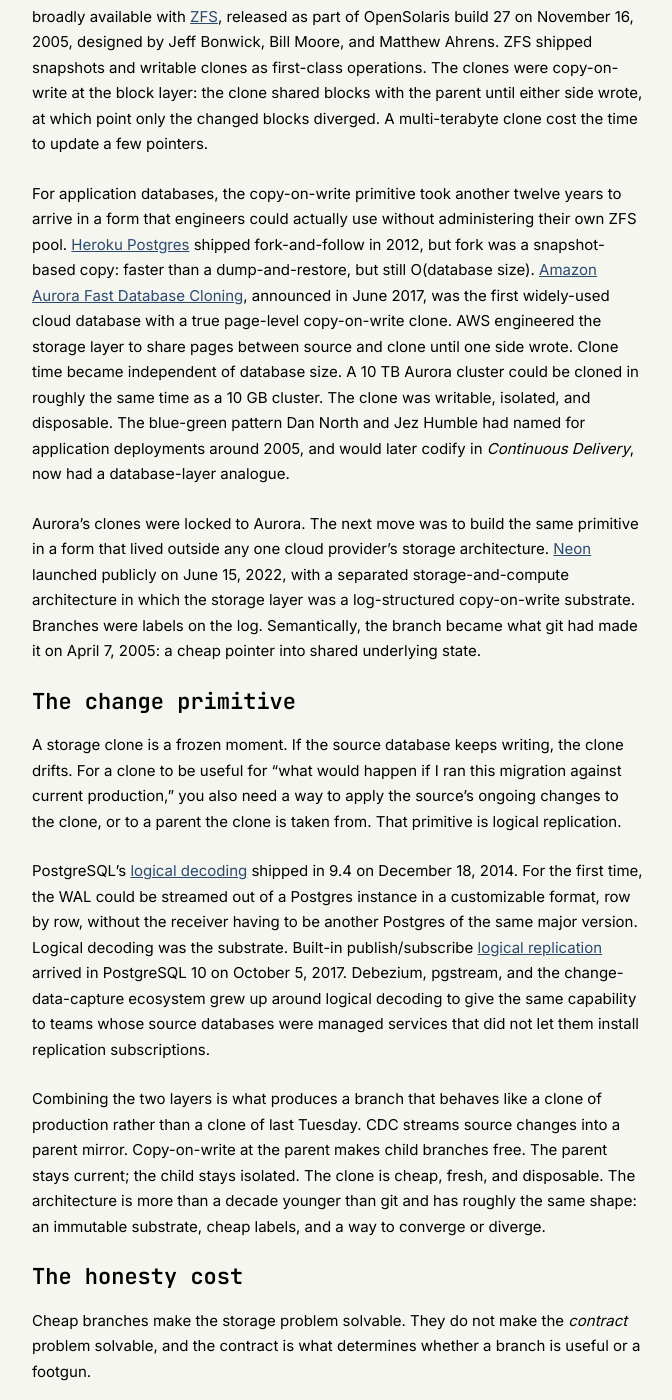
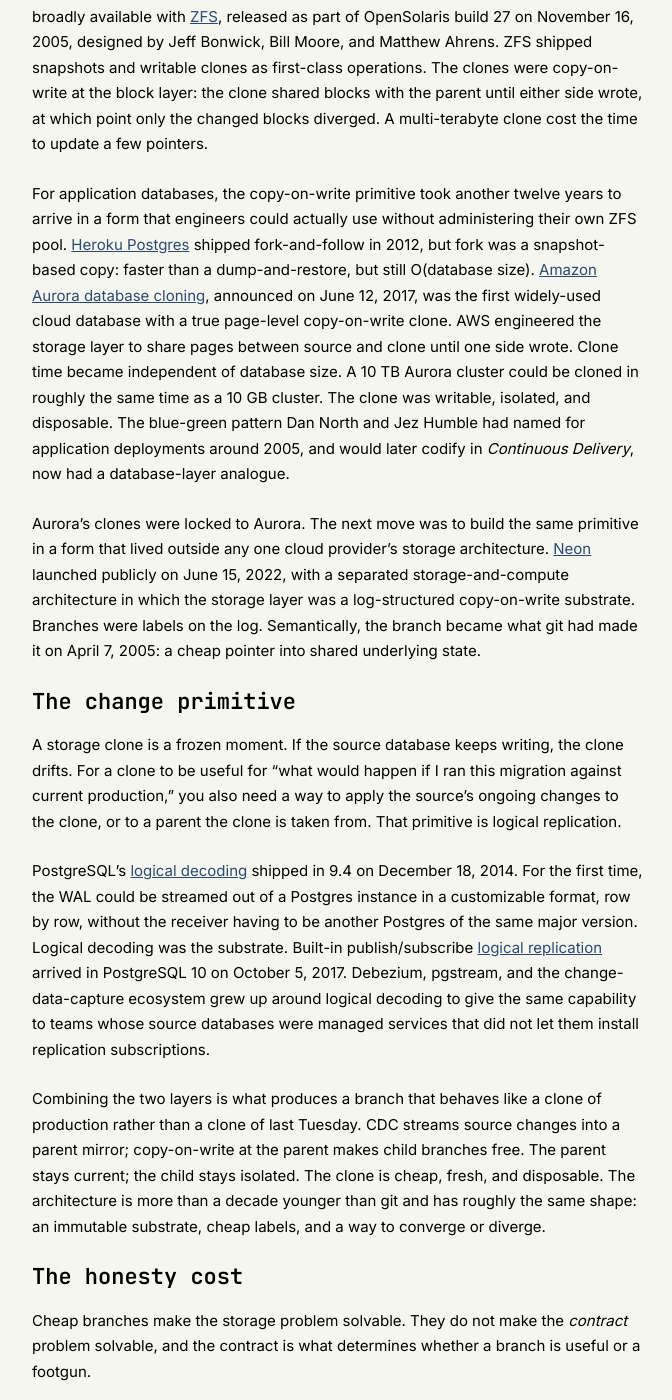
Before and after one commit to ashita-ai/ashita-ai.github.io, a Jekyll site: the page built from _posts/2026-05-14-branching-came-late-to-data.md, in a window 1280 px wide and 1400 px high, scrolled down 1613 px. Shown: the whole window, without its empty margins (302-974 px from the left). Built offline with Jekyll 4.4.1, drawn with Linux system fonts in a browser that asks for light colours; some of the changed text lies outside the part shown.

Commit message:
Publish 'Branching Came Late to Data' for 2026-05-14
Bring the post forward from 2026-05-19 and apply final polish:
- Aurora link now points to the June 12, 2017 announcement and drops
  the 'Fast' branding (the 'Fast Database Cloning' name belongs to the
  August 30 follow-up; June is the load-bearing date for the argument).
- Smooth the storage-primitive recap into a single mechanism beat.
- Split the long 'work that is mostly still ahead' paragraph.
- Soften 'The position I have settled on' to 'My answer is'.
- Sharpen the closing into two parallel sentences.

```diff
--- a/_posts/2026-05-19-branching-came-late-to-data.md
+++ b/_posts/2026-05-14-branching-came-late-to-data.md
@@ -26,7 +26,7 @@
 
 WAFL was proprietary and tied to NetApp hardware. The same architecture became broadly available with [ZFS](https://en.wikipedia.org/wiki/ZFS), released as part of OpenSolaris build 27 on November 16, 2005, designed by Jeff Bonwick, Bill Moore, and Matthew Ahrens. ZFS shipped snapshots and writable clones as first-class operations. The clones were copy-on-write at the block layer: the clone shared blocks with the parent until either side wrote, at which point only the changed blocks diverged. A multi-terabyte clone cost the time to update a few pointers.
 
-For application databases, the copy-on-write primitive took another twelve years to arrive in a form that engineers could actually use without administering their own ZFS pool. [Heroku Postgres](https://blog.heroku.com/announcing_follow) shipped fork-and-follow in 2012, but fork was a snapshot-based copy: faster than a dump-and-restore, but still O(database size). [Amazon Aurora Fast Database Cloning](https://aws.amazon.com/blogs/aws/amazon-aurora-fast-database-cloning/), announced in June 2017, was the first widely-used cloud database with a true page-level copy-on-write clone. AWS engineered the storage layer to share pages between source and clone until one side wrote. Clone time became independent of database size. A 10 TB Aurora cluster could be cloned in roughly the same time as a 10 GB cluster. The clone was writable, isolated, and disposable. The blue-green pattern Dan North and Jez Humble had named for application deployments around 2005, and would later codify in *Continuous Delivery*, now had a database-layer analogue.
+For application databases, the copy-on-write primitive took another twelve years to arrive in a form that engineers could actually use without administering their own ZFS pool. [Heroku Postgres](https://blog.heroku.com/announcing_follow) shipped fork-and-follow in 2012, but fork was a snapshot-based copy: faster than a dump-and-restore, but still O(database size). [Amazon Aurora database cloning](https://aws.amazon.com/about-aws/whats-new/2017/06/amazon-aurora-introduces-database-cloning-capabilities/), announced on June 12, 2017, was the first widely-used cloud database with a true page-level copy-on-write clone. AWS engineered the storage layer to share pages between source and clone until one side wrote. Clone time became independent of database size. A 10 TB Aurora cluster could be cloned in roughly the same time as a 10 GB cluster. The clone was writable, isolated, and disposable. The blue-green pattern Dan North and Jez Humble had named for application deployments around 2005, and would later codify in *Continuous Delivery*, now had a database-layer analogue.
 
 Aurora's clones were locked to Aurora. The next move was to build the same primitive in a form that lived outside any one cloud provider's storage architecture. [Neon](https://neon.com/blog/hello-world) launched publicly on June 15, 2022, with a separated storage-and-compute architecture in which the storage layer was a log-structured copy-on-write substrate. Branches were labels on the log. Semantically, the branch became what git had made it on April 7, 2005: a cheap pointer into shared underlying state.
 
@@ -36,7 +36,7 @@
 
 PostgreSQL's [logical decoding](https://www.postgresql.org/docs/release/9.4.0/) shipped in 9.4 on December 18, 2014. For the first time, the WAL could be streamed out of a Postgres instance in a customizable format, row by row, without the receiver having to be another Postgres of the same major version. Logical decoding was the substrate. Built-in publish/subscribe [logical replication](https://www.postgresql.org/docs/release/10.0/) arrived in PostgreSQL 10 on October 5, 2017. Debezium, pgstream, and the change-data-capture ecosystem grew up around logical decoding to give the same capability to teams whose source databases were managed services that did not let them install replication subscriptions.
 
-Combining the two layers is what produces a branch that behaves like a clone of production rather than a clone of last Tuesday. CDC streams source changes into a parent mirror. Copy-on-write at the parent makes child branches free. The parent stays current; the child stays isolated. The clone is cheap, fresh, and disposable. The architecture is more than a decade younger than git and has roughly the same shape: an immutable substrate, cheap labels, and a way to converge or diverge.
+Combining the two layers is what produces a branch that behaves like a clone of production rather than a clone of last Tuesday. CDC streams source changes into a parent mirror; copy-on-write at the parent makes child branches free. The parent stays current; the child stays isolated. The clone is cheap, fresh, and disposable. The architecture is more than a decade younger than git and has roughly the same shape: an immutable substrate, cheap labels, and a way to converge or diverge.
 
 ## The honesty cost
 
@@ -48,7 +48,9 @@
 
 The honest engineering move is to write the divergences down per category and let users make informed decisions. The dishonest move is to call the result "a clone" and let the corner cases surface at 2 AM. The honest version looks like a [parity contract](/blog/contracts-as-infrastructure/): triggers default-disabled on the parent mirror and re-enabled on the child at the moment of branch cut; sequences advanced once post-snapshot; `cron.*` excluded from WAL replay by default, with an explicit opt-in symmetric strategy for customers who want it; extensions filtered through the target's allowlist and unsupported ones either failing the branch loudly or dropped with explicit consent. Defaults are full-clone; divergences are flags. A branching *product* is not its storage architecture. The storage architecture is the substrate. The product is the contract: a per-category statement of what a branch faithfully mirrors of source, where it intentionally diverges, and why.
 
-This is the work that is mostly still ahead, and the conversation in the industry has not caught up to it. Most of the writing about data branching is about the storage primitive, which is the part that is now solved. Aurora's clone is a property of Aurora. It does not extend to a database whose storage is not Aurora. Neon's branching is a property of Neon. It does not extend to a database whose storage is not Neon. Branching across providers, where production sits on RDS or Cloud SQL or self-managed Postgres and the branch sits on a copy-on-write substrate somewhere else, requires a CDC pipeline whose parity is documented per object category, not assumed. The teams that are actually writing the per-category contracts down are the ones that will be remembered for this generation of data infrastructure. The teams that ship "a clone" and let customers discover the corner cases will not.
+This is the work that is mostly still ahead, and the conversation in the industry has not caught up to it.
+
+Most of the writing about data branching is about the storage primitive, which is the part that is now solved. Aurora's clone is a property of Aurora. It does not extend to a database whose storage is not Aurora. Neon's branching is a property of Neon. It does not extend to a database whose storage is not Neon. Branching across providers, where production sits on RDS or Cloud SQL or self-managed Postgres and the branch sits on a copy-on-write substrate somewhere else, requires a CDC pipeline whose parity is documented per object category, not assumed. The teams that are actually writing the per-category contracts down are the ones that will be remembered for this generation of data infrastructure. The teams that ship "a clone" and let customers discover the corner cases will not.
 
 ## What this unlocks
 
```
Also changed, not shown: other parts of _posts/2026-05-14-branching-came-late-to-data.md (+3 -3 lines).
